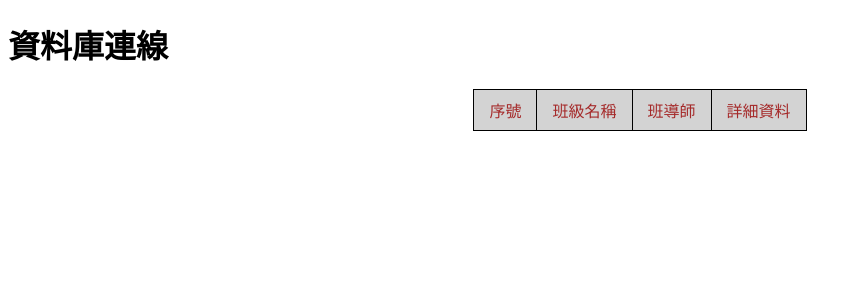
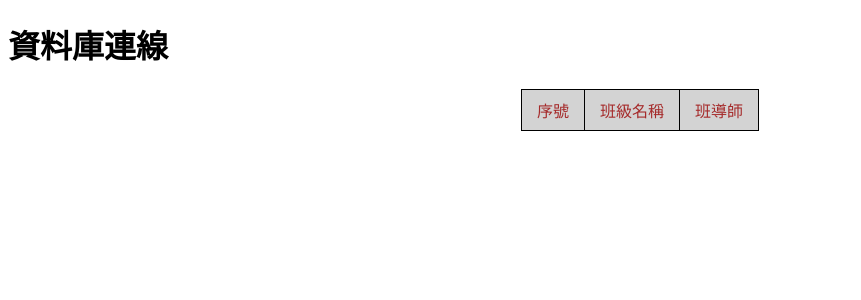
Before and after one commit to youyu129/113-PHP, a PHP site: page /pdo.php in a window 1280 px wide. Shown: the top 300 px of the page, without its empty margins (0-861 px from the left). Run offline with PHP 8.4, Linux system fonts and the light colour scheme; data that the repository does not hold is empty.

Commit message:
新增index目錄pdo_修改pdo欄位

```diff
--- a/index.html
+++ b/index.html
@@ -13,6 +13,7 @@
         <li><a href="bmi.php">BMI計算-表單傳值練習</a></li>
         <li><a href="login.php">登入檢查</a></li>
         <li><a href="calendar.php">萬年曆</a></li>
+        <li><a href="pdo.php">資料庫連線</a></li>
     </ul>
 </body>
 
--- a/pdo.php
+++ b/pdo.php
@@ -30,7 +30,7 @@
     <h1>資料庫連線</h1>
     <table>
     <tr>
-        <td>序號</td></td><td>班級名稱</td><td>班導師</td><td>詳細資料</td>
+        <td>序號</td></td><td>班級名稱</td><td>班導師</td>
     </tr>
         <?php
     // $dsn通常都用這個變數
@@ -49,9 +49,12 @@
     ?>
         <tr>
             <td><?=$row['id'];?></td>
-            <td><?=$row['name']?></td>
+            <td>
+                <a href="classes_detail.php?id=<?=$row['id'];?>">
+                <?=$row['name'];?>
+                </a>
+            </td>
             <td><?=$row['tutor']?></td>
-            <td><a href="classes_detail.php">詳細資料</a></td>
         </tr>
     <?php
     }
```
